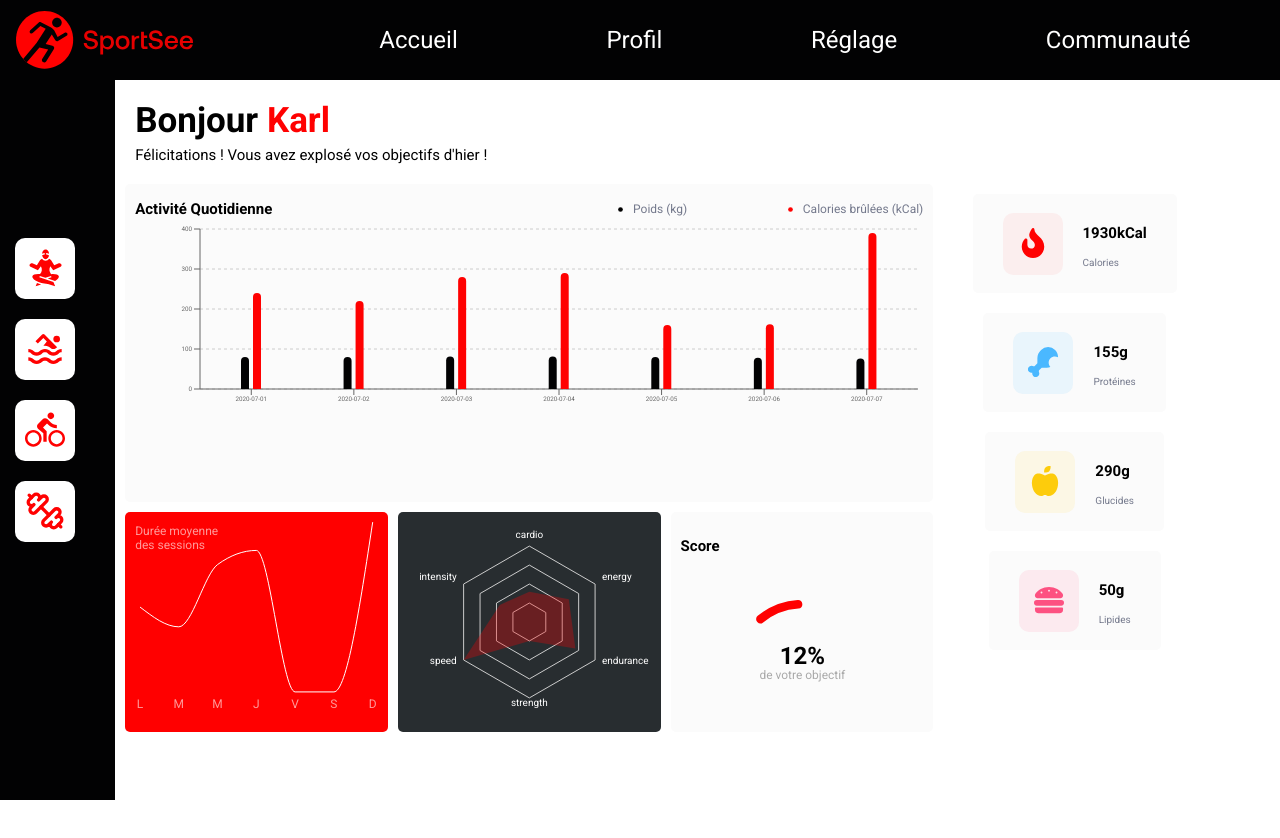
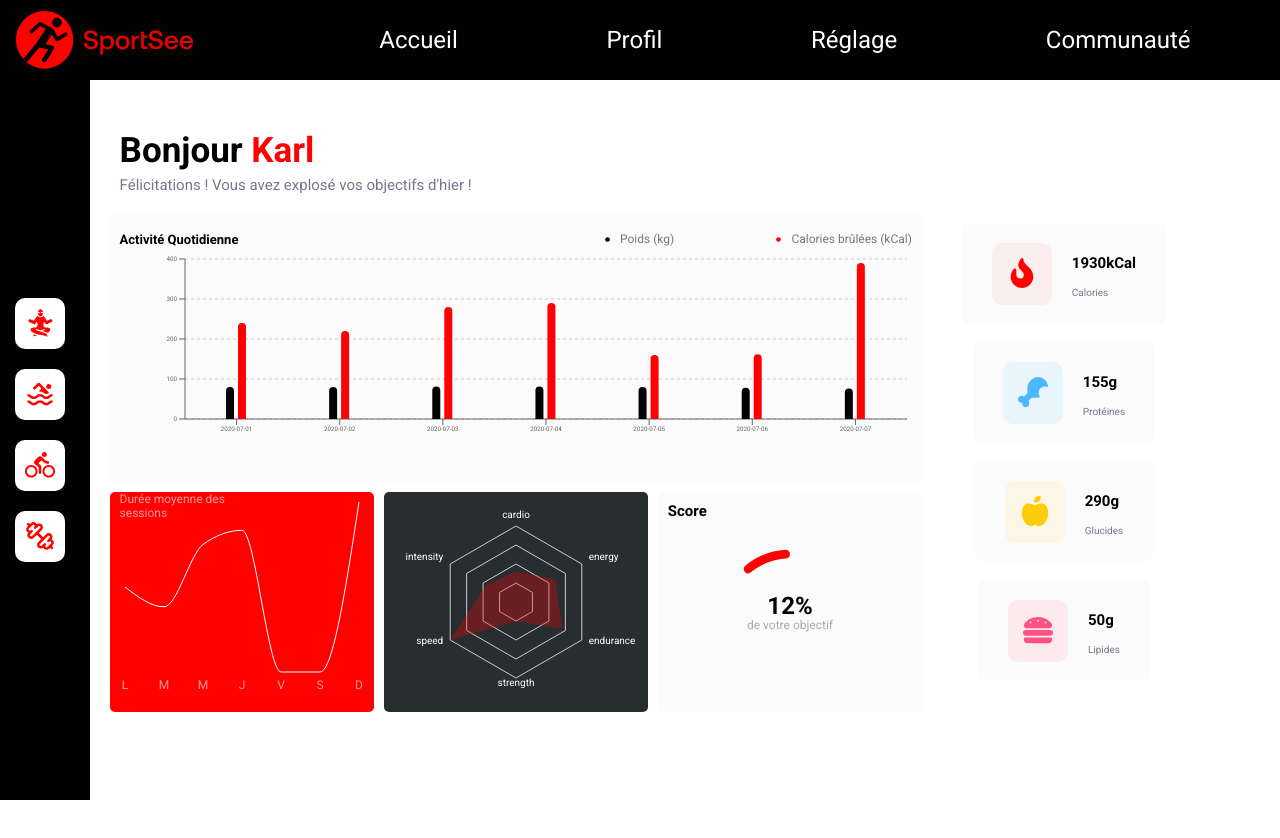
Before and after one commit to AurelieDuynslaeger/SportSee_P12_OCR, a React (Vite) app: page / in a window 1280 px wide. After the commit the page ends 800 px from the top, so only its background shows below. Built offline with nearby package versions, Linux system fonts and the light colour scheme.

Commit message:
✅ a few mixins done

```diff
--- a/src/components/LeftNav/Leftnav.scss
+++ b/src/components/LeftNav/Leftnav.scss
@@ -3,10 +3,10 @@
 .left_nav{
     position: fixed;
     left: 0;
-    top:0;
+    top:80px;
     z-index:5;
-    height: 100vh;
-    width: 9vw;
+    height: calc(100vh - 80px);
+    width: 7vw;
     background-color: v.$color-bgnav;
     display: flex;
     align-items: center;
@@ -30,7 +30,7 @@
                     border-radius: 10px;
                     svg{
                         padding: 1rem;
-                        font-size: 6rem;
+                        font-size: 5rem;
                     }
                 }
             }
--- a/src/stylesheet/App.scss
+++ b/src/stylesheet/App.scss
@@ -12,11 +12,10 @@
 }
 
 .main_content {
-  width: calc(95vw - 9vw);
+  width: calc(95vw - 7vw);
+  height: calc(95vh - 80px);
   margin: 0 auto;
-  height: 95vh;
-  // width: 100%;
-  margin-left: 9vw;
+  margin-left: 7vw;
   margin-top: 80px;
   overflow: hidden;
   display: grid;
@@ -27,9 +26,8 @@
     "user_daily_activity user_daily_activity user_daily_activity user_nutrition"
     "user_sessions_length user_radar_graph user_score user_nutrition";
   gap: 10px;
-  padding: 10px;
+  padding: 20px;
   font-family: v.$font-roboto;
-
 }
 
 .user_daily_activity .daily_activity_barchart,
@@ -44,31 +42,27 @@
   grid-area: user_header;
   padding: 10px;
   h1{
-    font-size: 3.5rem;
-    margin: 0;
+    @include m.title(3.5rem, bold);
     .user_first_name{
       color : v.$color-primary;
     }
   }
   p{
-    font-size: 1.5rem;
-    margin: 0;
+    @include m.text(1.5rem);
     margin-top: 0.5rem;
   }
 }
 
 .user_daily_activity {
   grid-area: user_daily_activity;
-  padding: 10px;
-  background-color: #FBFBFB;
-  border-radius: 5px;
+  @include m.container();
   .daily_activity_header{
     display: flex;
     align-items: center;
     justify-content: space-between;
     height: 30px;
     h2{
-      font-size: 1.5rem;
+      @include m.title(1.3rem, 700)
     }
     .weight_kcal{
       display: flex;
@@ -79,17 +73,14 @@
         display: flex;
         align-items: center;
         p{
-          font-size: 1.2rem;
-          color: v.$text-mid;
+          @include m.text(1.2rem);
         }
       }
       .weight_dot{
-        color: v.$text-dark;
-        font-size: 2.5rem;
+        @include m.text(2.5rem, v.$text-dark);
       }
       .kcal_dot{
-        color: v.$color-primary;
-        font-size: 2.5rem;
+        @include m.text(2.5rem, v.$color-primary);
       }
     }
   }
@@ -102,7 +93,7 @@
       position: relative;
       transform: translateY(-40px);
       p{
-        font-size: 0.7rem;
+        @include m.text(0.7rem, v.$text-light);
         font-weight: 700;
       }
   }
@@ -111,44 +102,35 @@
 
 .user_sessions_length {
   grid-area: user_sessions_length;
-  background-color: red;
-  padding: 10px;
-  border-radius: 5px;
+  @include m.container(v.$color-primary);
   position: relative;
   height: 220px;
   h3{
+    @include m.title(1.2rem);
     position: absolute;
     top:0;
     left: 1rem;
-    font-size: 1.2rem;
     width: 40%;
     color: rgba(255, 255, 255, 0.6);
-    font-weight: 400;
   }
 }
 
 
 .user_radar_graph {
   grid-area: user_radar_graph;
-  background-color: #282D30;
-  padding: 10px;
-  border-radius: 5px;
+  @include m.container(#282D30);
   height: 220px;
 }
 
 .user_score {
   grid-area: user_score;
-  padding: 10px;
-  background-color: #FBFBFB;
-  border-radius: 5px;
+  @include m.container();
   height: 220px;
   h3{
-    font-size: 1.5rem;
-    font-weight: 700;
+    @include m.title(1.5rem, 700)
   }
   .obj_text{
-    color: v.$text-mid;
-    font-size: 1.2rem;
+    @include m.text(1.2rem);
   }
 }
 
--- a/src/stylesheet/_mixins.scss
+++ b/src/stylesheet/_mixins.scss
@@ -0,0 +1,20 @@
+@use "./variables" as v;
+
+@mixin title($size, $weight: 400, $color: v.$text-dark) {
+    font-size: $size;
+    font-weight: $weight;
+    color: $color;
+    margin: 0;
+}
+
+@mixin text($size, $color: v.$text-mid) {
+    font-size: $size;
+    color: $color;
+    margin: 0;
+}
+
+@mixin container($bg-color: #FBFBFB, $padding: 10px, $radius: 5px) {
+padding: $padding;
+background-color: $bg-color;
+border-radius: $radius;
+}
```
